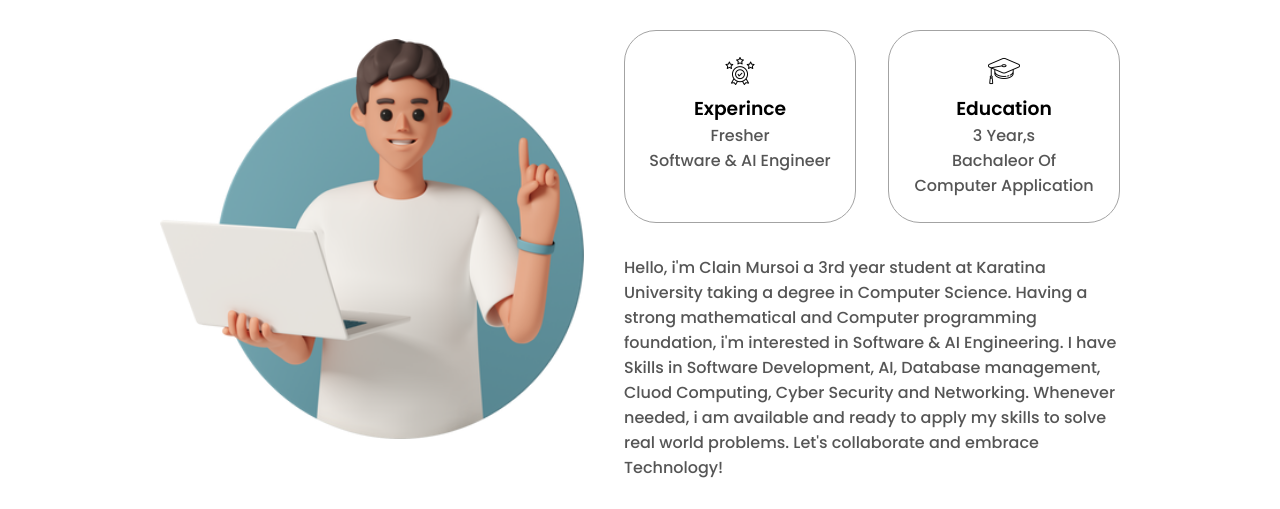
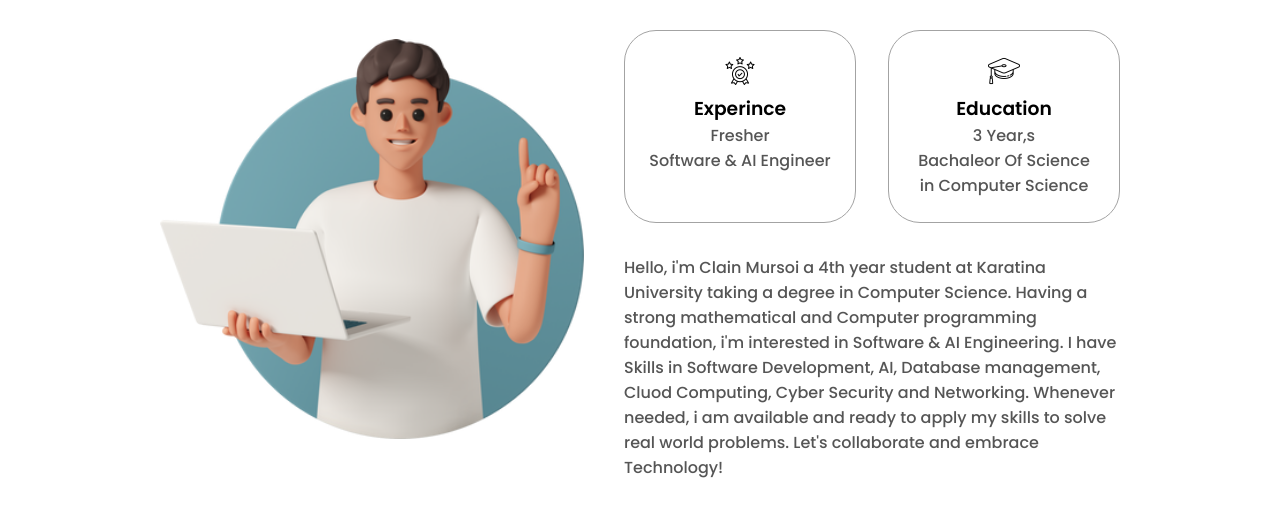
Before and after one commit to ClainMursoi/Portfolio, a plain HTML site: page index.html in a window 1280 px wide. Shown: the part 1080-1589 px from the top of the page. Drawn offline with nearby package versions, Linux system fonts and the light colour scheme; a web font is replaced by a local one.

Commit message:
Update index.html

```diff
--- a/index.html
+++ b/index.html
@@ -78,11 +78,11 @@
                 <div class="detailes-container"  data-aos="fade-up"   data-aos-duration="1000">
                     <img src="education.png" alt="expiernce" class="icon"  data-aos="fade-up"   data-aos-duration="1000"/>
                     <h3  data-aos="fade-up"   data-aos-duration="1000">Education</h3>
-                    <p  data-aos="fade-up"   data-aos-duration="1000">3 Year,s<br>Bachaleor Of Computer Application</p>
+                    <p  data-aos="fade-up"   data-aos-duration="1000">3 Year,s<br>Bachaleor Of Science in Computer Science</p>
                 </div>
                 </div>
                 <div class="text-container">
-                    <p  data-aos="fade-up"   data-aos-duration="1000">Hello, i'm Clain Mursoi a 3rd year student at Karatina University taking a degree in Computer Science. Having a strong mathematical and Computer programming foundation, i'm interested in Software & AI Engineering. I have Skills in Software Development, AI, Database management, Cluod Computing, Cyber Security and Networking. Whenever needed, i am available and ready to apply my skills to solve real world problems. Let's collaborate and embrace Technology!</p>
+                    <p  data-aos="fade-up"   data-aos-duration="1000">Hello, i'm Clain Mursoi a 4th year student at Karatina University taking a degree in Computer Science. Having a strong mathematical and Computer programming foundation, i'm interested in Software & AI Engineering. I have Skills in Software Development, AI, Database management, Cluod Computing, Cyber Security and Networking. Whenever needed, i am available and ready to apply my skills to solve real world problems. Let's collaborate and embrace Technology!</p>
                 </div>
             </div>
         </div>
```
